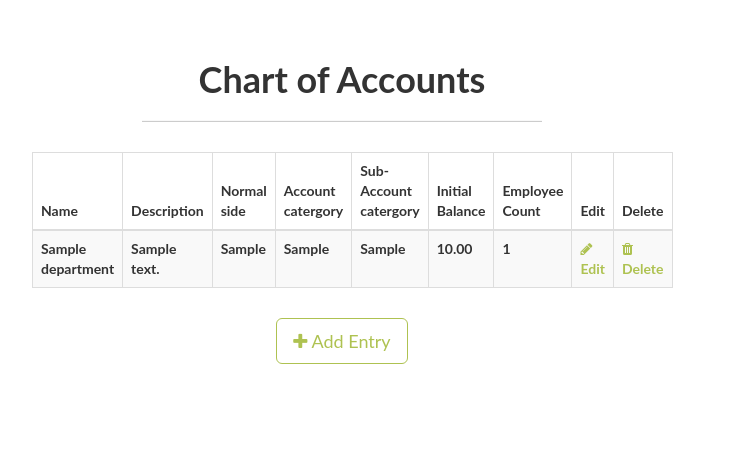
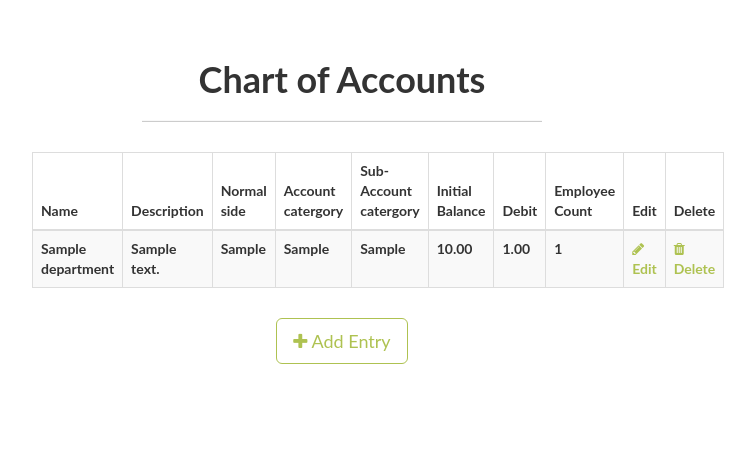
Before and after one commit to pwalters04/flask-backend, a Flask app: page /admin/departments in a window 1280 px wide. Shown: the part 51-521 px from the top of the page, without its empty margins (298-1053 px from the left). Run offline with Flask 2, Linux system fonts and the light colour scheme; a user stored in the database is signed in; tables that the repository leaves empty hold one stand-in row (values such as "Sample post"); parts of the project's set-up code (start-up, migrations or seed data) failed here and were passed over; some libraries are stand-ins or nearby versions.

Commit message:
More editing of the COA

```diff
--- a/app/admin/forms.py
+++ b/app/admin/forms.py
@@ -15,8 +15,8 @@ class DepartmentForm(FlaskForm):
     Normalside = StringField('Normal Side', validators=[DataRequired()])
     AccCategory = StringField('Account category', validators=[DataRequired()])
     SaccCategory = StringField('Sub-Account category', validators=[DataRequired()])
-    iBalance = DecimalField ('Initital balance', places= 2,validators=[DataRequired()] )
-    #debit
+    iBalance = DecimalField ('Initital balance', places= 2,validators=[DataRequired()])
+    debit = DecimalField ('debit', places= 2,validators=[DataRequired()])
     #credit
     #balance
     #Dtime
--- a/app/admin/views.py
+++ b/app/admin/views.py
@@ -51,15 +51,16 @@ def add_department():
                                 Normalside = form.Normalside.data,
                                 AccCategory = form.AccCategory.data,
                                 SaccCategory = form.SaccCategory.data,
-                                iBalance = form.iBalance.data)
+                                iBalance = form.iBalance.data,
+                                debit = form.debit.data)
         try:
             # add department to the database
             db.session.add(department)
             db.session.commit()
-            flash('You have successfully added a new department.')
+            flash('You have successfully added a new entry.')
         except:
             # in case department name already exists
-            flash('Error: department name already exists.')
+            flash('Error: entry name already exists.')
 
         # redirect to departments page
         return redirect(url_for('admin.list_departments'))
@@ -89,6 +90,7 @@ def edit_department(id):
         department.AccCategory = form.AccCategory.data
         department.SaccCategory = form.SaccCategory.data
         department.iBalance = form.iBalance.data
+        department.debit = form.debit.data
 
 
         db.session.commit()
@@ -103,6 +105,7 @@ def edit_department(id):
     form.AccCategory.data = department.AccCategory
     form.SaccCategory.data = department.SaccCategory
     form.iBalance.data = department.iBalance
+    form.debit.data = department.debit
 
     return render_template('admin/departments/department.html', action="Edit",
                            add_department=add_department, form=form,
--- a/app/models.py
+++ b/app/models.py
@@ -67,6 +67,7 @@ class Department(db.Model):
     AccCategory = db.Column(db.String(25))
     SaccCategory = db.Column(db.String(25))
     iBalance = db.Column(db.Numeric(8,2))
+    debit = db.Column(db.Numeric(8,2))
     employees = db.relationship('Employee', backref='department',
                                 lazy='dynamic')
 
@@ -87,6 +88,7 @@ class Role(db.Model):
     Normalside = db.Column(db.String(5))
     AccCategory = db.Column(db.String(25))
     iBalance = db.Column(db.Numeric(8,2))
+    debit = db.Column(db.Numeric(8,2))
     employees = db.relationship('Employee', backref='role',
                                 lazy='dynamic')
 
--- a/app/templates/admin/departments/departments.html
+++ b/app/templates/admin/departments/departments.html
@@ -24,6 +24,7 @@
                   <th width="15%"> Account catergory </th>
                   <th width="15%"> Sub-Account catergory </th>
                   <th width="15%"> Initial Balance </th>
+                  <th width="15%"> Debit</th>
                   <th width="15%"> Employee Count </th>
                   <th width="15%"> Edit </th>
                   <th width="15%"> Delete </th>
@@ -38,6 +39,7 @@
                   <td> {{ department.AccCategory }} </td>
                   <td> {{ department.SaccCategory }} </td>
                   <td> {{ department.iBalance }} </td>
+                  <td> {{ department.debit }} </td>
                   <td>
                     {% if department.employees %}
                       {{ department.employees.count() }}
```
Also changed, not shown: 3 other files.
